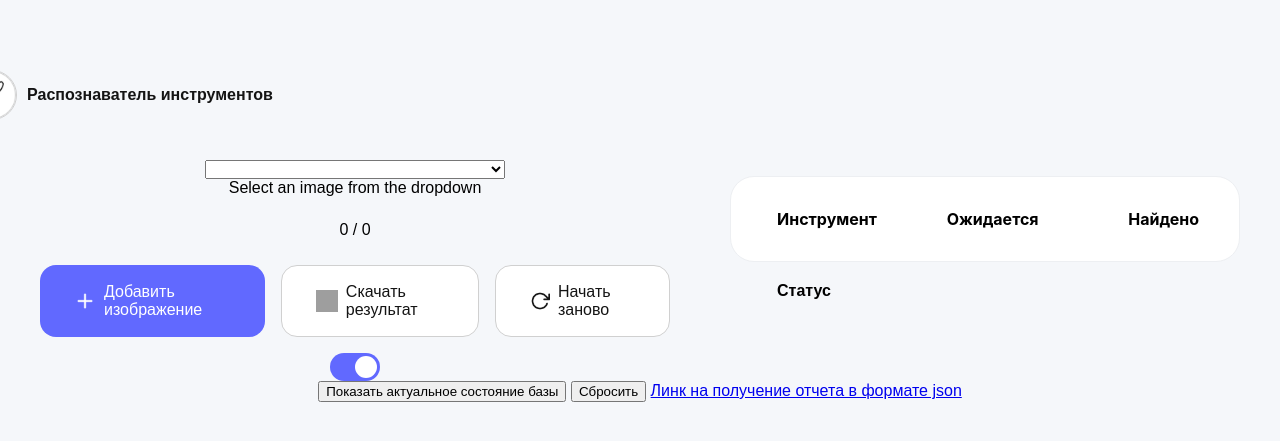
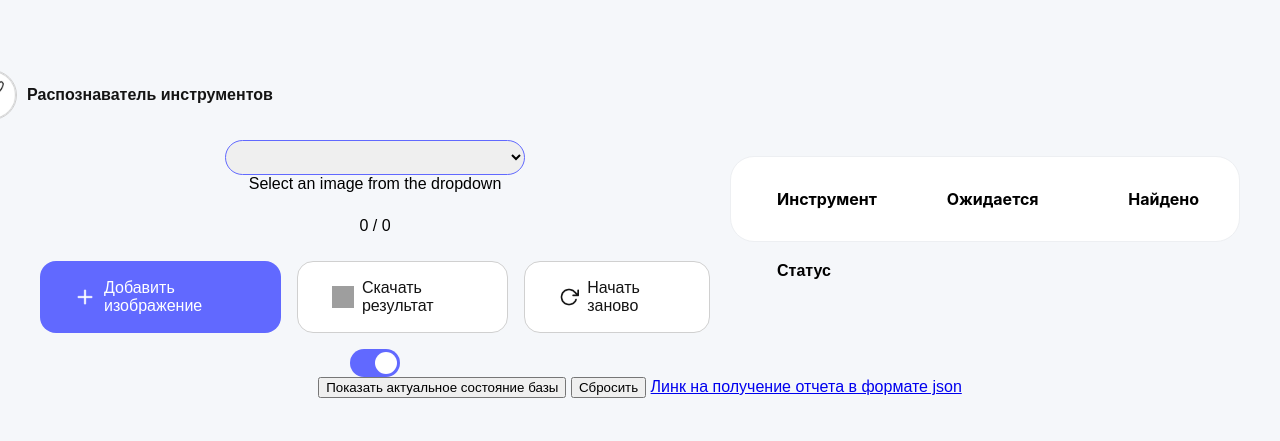
Before and after one commit to glebzadorozhnyi/lct_aeroflot_2025, a Flask app: page / in a window 1280 px wide. Shown: the top 441 px of the page. Run offline with Flask 3, Linux system fonts and the light colour scheme; lists and menus that the app fills with data are empty; parts of the project's set-up code (start-up, migrations or seed data) failed here and were passed over; grey boxes are pictures that could not be loaded.

Commit message:
resume and tuneup file selector(#15)

```diff
--- a/static/main.js
+++ b/static/main.js
@@ -1,6 +1,6 @@
 
 
-const imgSelector = document.getElementById('mySelect');
+const imgSelector = document.getElementById('currentImageFileSelector');
 const containerInputImages = document.getElementById('fileInput');
 
 function resetToolTable() {
@@ -233,8 +233,10 @@ document.getElementById("showAeroToolsTable").addEventListener("click", async ()
 function genHtmlRawOption(fileName) {
 
   const option = document.createElement("option");
+  const filename_without_hash = fileName.slice(33);
   option.setAttribute("value", fileName);
-  option.text = fileName;
+  option.text = filename_without_hash;
+  option.className = "image-selector-option";
   return option;
 }
 
@@ -247,7 +249,7 @@ async function refreshFileSelector() {
   });
   const countOfUploadedFiles = await response.json();
 
-  const imgSelector = document.getElementById("mySelect");
+  const imgSelector = document.getElementById("currentImageFileSelector");
 
   countOfUploadedFiles.forEach(fileName => imgSelector.append(genHtmlRawOption(fileName)));
 }
--- a/static/styles.css
+++ b/static/styles.css
@@ -177,3 +177,20 @@ img {
   cursor: pointer;
 }
 .checkout-btn:active{ transform: translateY(1px); } */
+
+
+#currentImageFileSelector{
+  align-items: center;
+  max-height: 80vh;
+  border-radius:50px; border:1px #6169FF solid;
+  padding: 8px 10px;
+  width: 300px ;
+  margin-bottom: -16px;
+}
+
+.image-selector-option:checked  {
+  border:1px #6169FF solid;
+  background-color: #ffffff;
+  font-weight: bold;
+  text-decoration: underline;
+}
--- a/templates/home.html
+++ b/templates/home.html
@@ -301,27 +301,12 @@
         <img src="static/otvertka.png" style="width:48px; height:48px; border-radius:50px; border:1px #D0D0D0 solid;">
         <span style="font-size:16px; font-weight:700; color:#141414;">Распознаватель инструментов</span>
     </div>
-
-
-    <div class="selector_frame" style="
-                    max-height: 80vh;
-                    margin-top:20px;
-
-    ">
-
-
-      <!-- <div> -->
-        <!-- <div> -->
     <div style="display: flex; gap: 20px; max-width: 100%; align-items: flex-start;">
 
 
-
-    <div style="display: flex; gap: 60px; max-width: 100%; align-items: flex-start;">
-
-
 <div style="display: flex; flex-direction: column; align-items: center; gap: 16px;">
-
-    <select id="mySelect" style=" width: 300px ; margin-bottom: -16px;">
+    <!-- Контейнер для селектора текучещего изображения -->
+    <select id="currentImageFileSelector">
 
     </select>
     <!-- Контейнер для изображения -->
```
Also changed, not shown: docs/slides.md (added, +16 -0 lines), readme.md, 1 other file.
